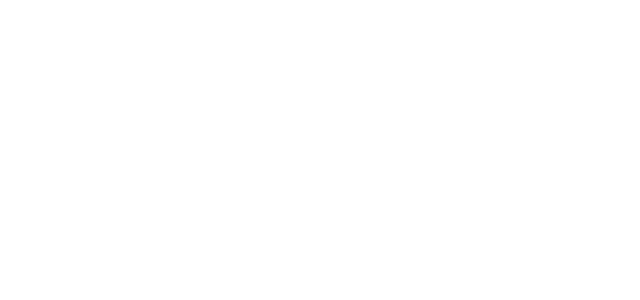
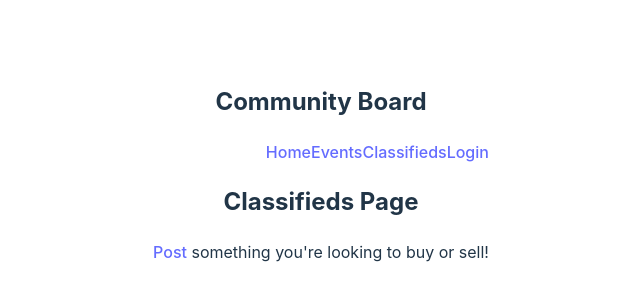
Before and after one commit to bentwhiskers/project-3, a React (Vite) app: page /classifieds in a window 1280 px wide. Before the commit this address had no page. Shown: the part 240-540 px from the top of the page, without its empty margins (319-959 px from the left). Built offline with nearby package versions, Linux system fonts and the light colour scheme.

Commit message:
connected all pages with header

```diff
--- a/src/App.jsx
+++ b/src/App.jsx
@@ -7,14 +7,14 @@
 
   return (
     <>
-      <Signup />
+
       <br />
 
       <main className="mx-3">
         <Outlet />
       </main>
 
-      <Login />
+
     </>
   )
 }
--- a/src/pages/classifieds.jsx
+++ b/src/pages/classifieds.jsx
@@ -1,11 +1,14 @@
+import Header from "../components/header";
+
 export default function Classifieds() {
   return (
    <div>
+    <Header/>
     <h2>Classifieds Page</h2>
 
     <p>
 
-    <a href = ""> Post</a> something you're looking to buy or sell!
+    <a href = "/classPost"> Post</a> something you're looking to buy or sell!
     </p>
 
 
--- a/src/pages/events.jsx
+++ b/src/pages/events.jsx
@@ -1,9 +1,14 @@
+import Header from "../components/header";
+
 export default function Events() {
   return (
    <div>
+    <Header/>
+
     <h2>Events Page</h2>
+
     <div className = "Events">
-    <p>Be inspired by new people and places with local Events! <a href = "">Post</a> to Host a new event! <a href = "">Search</a> for something to match your vibe!</p>
+    <p>Be inspired by new people and places with local Events! <a href = "/eventsPost">Post</a> to Host a new event! <a href = "">Search</a> for something to match your vibe!</p>
     </div>
    </div>
   );
--- a/src/pages/home.jsx
+++ b/src/pages/home.jsx
@@ -1,10 +1,11 @@
-
+import Header from "../components/header";
 import Footer from "../components/footer";
 import Hashtags from "../components/hashtags";
 
 function Home() {
   return (
    <div>
+    <Header/>
     <h1>Community Board</h1>
     <div className = "Home">
 
--- a/src/pages/login.jsx
+++ b/src/pages/login.jsx
@@ -1,4 +1,6 @@
 import { useState } from 'react';
+import Header from '../components/header';
+
 
 const Login = () => {
     const [formData, setFormData] = useState({
@@ -36,6 +38,7 @@
 
     return (
         <div>
+            <Header/>
             <h2>Login</h2>
             <form onSubmit={handleSubmit}>
                 <div>
```
Also changed, not shown: src/main.jsx (+7 -13 lines), src/pages/classPost.jsx (added), src/pages/eventPost.jsx (added).
